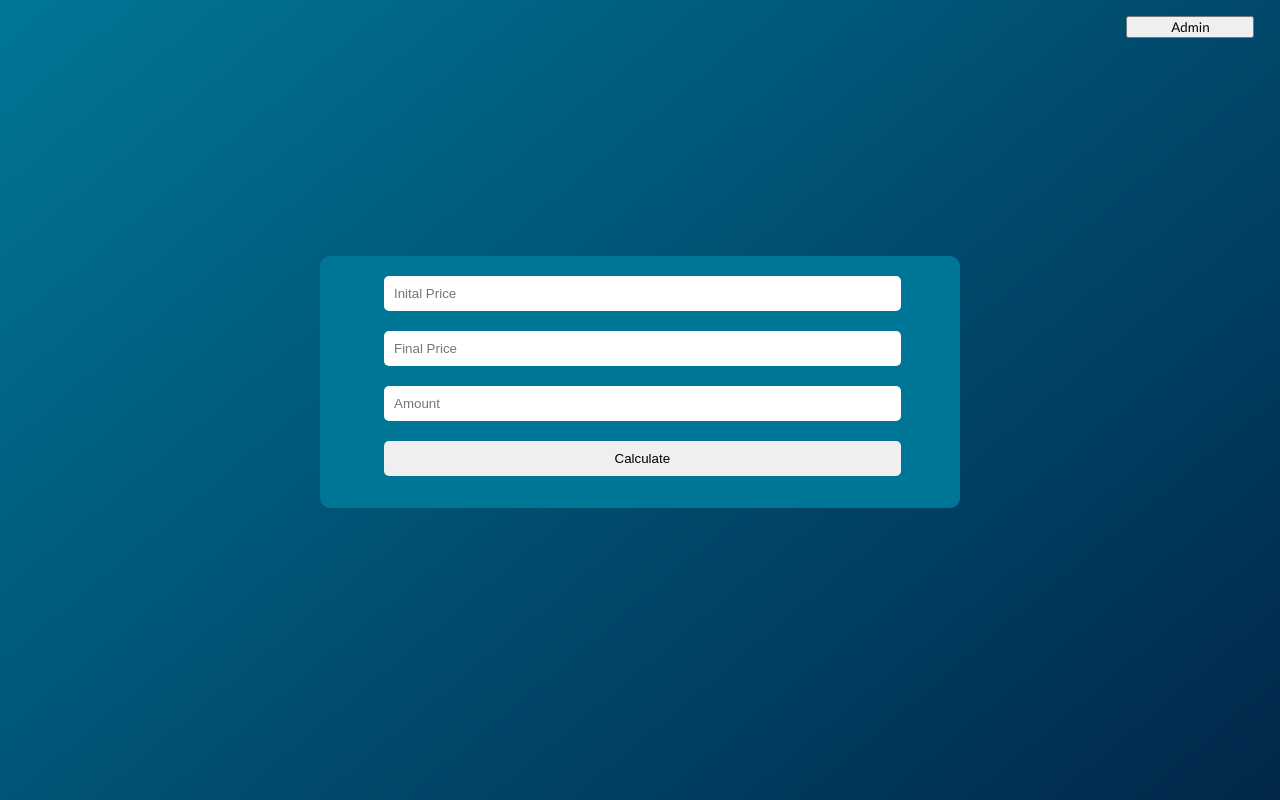
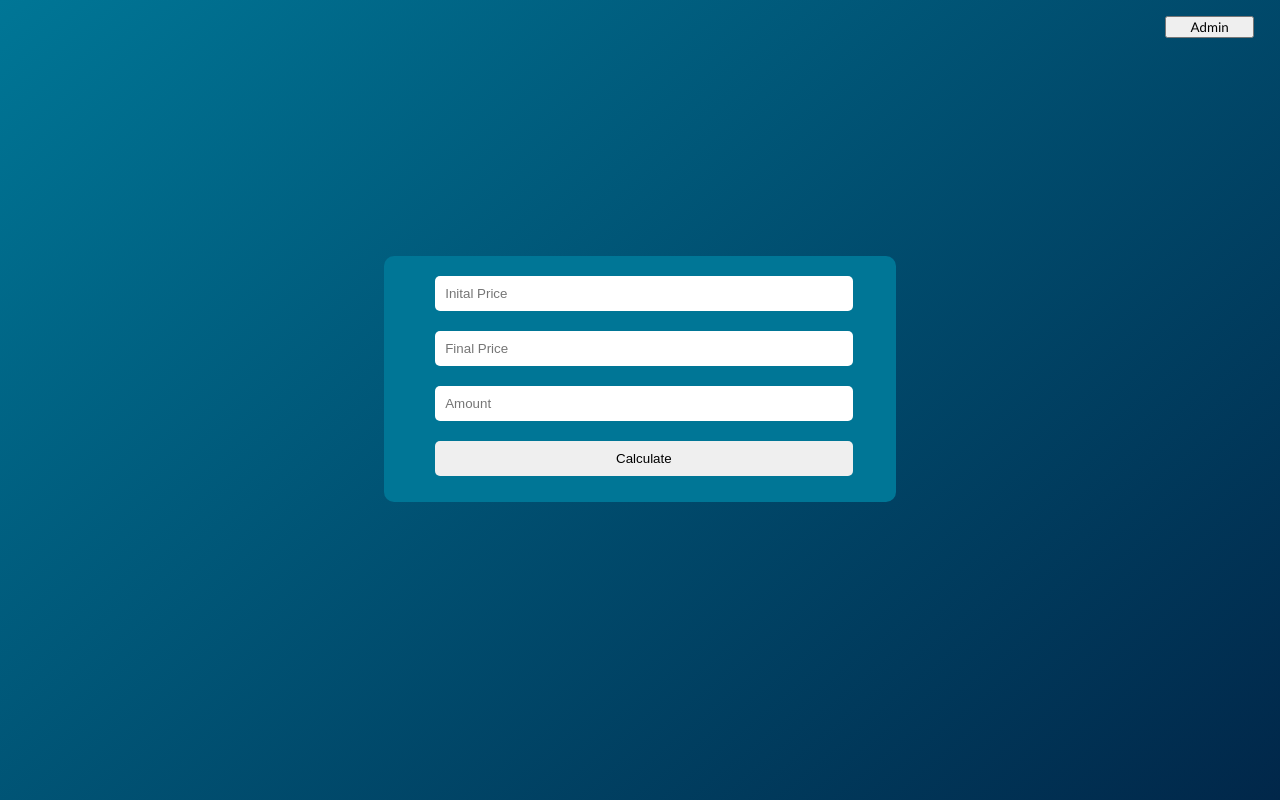
Before and after one commit to golfyplayz/stocks_frontend, a plain HTML site: page index.html in a window 1280 px wide. Shown: the top 800 px of the page. Drawn offline with Linux system fonts and the light colour scheme.

```diff
--- a/css/index.css
+++ b/css/index.css
@@ -13,7 +13,7 @@
     justify-content: center;
     margin: 20% auto auto auto;
     background-color: rgb(0, 118, 150);
-    width: 50%;
+    width: 40%;
     border-radius: 10px;
 }
 
@@ -51,5 +51,5 @@
     position: absolute;
     top: 2%;
     right: 2%;
-    width: 10%;
+    width: 7%;
 }
```
